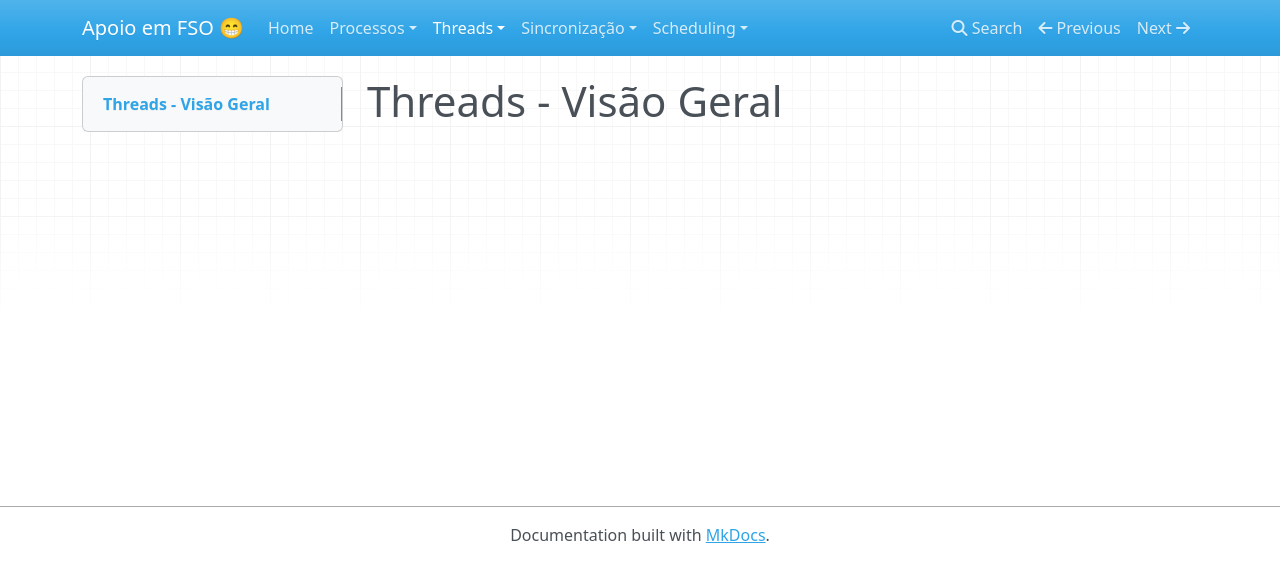
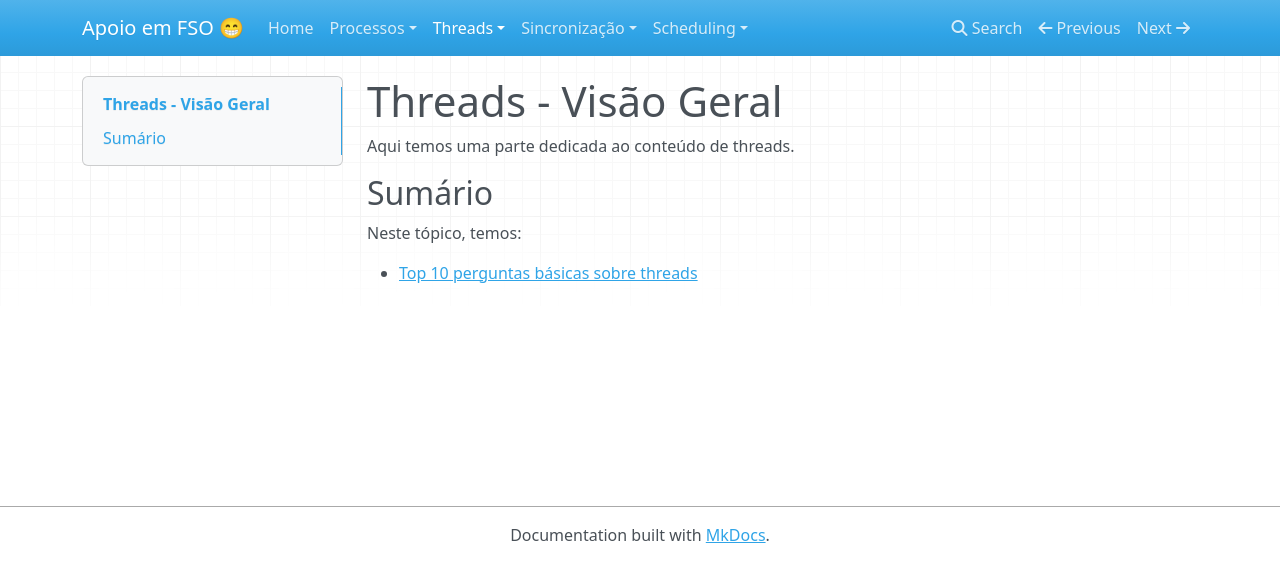
Before and after one commit to caio-venancio/fso-apoio, an MkDocs documentation site: the page built from docs/Threads/index.md, in a window 1280 px wide. Shown: the top 582 px of the page. Built offline with MkDocs 1.6.1, drawn with Linux system fonts in a browser that asks for light colours; nearby versions of some CDN libraries.

Commit message:
feat: adicionar duas perguntas importantes de threads

```diff
--- a/docs/Threads/index.md
+++ b/docs/Threads/index.md
@@ -1 +1,9 @@
 # Threads - Visão Geral
+
+Aqui temos uma parte dedicada ao conteúdo de threads.
+
+## Sumário
+
+Neste tópico, temos:
+
+- [Top 10 perguntas básicas sobre threads](top-10-basico-threads.md)
```
Also changed, not shown: docs/Threads/top-10-basico-threads.md (added, +34 -0 lines), docs/index.md (+1 -1 lines).
